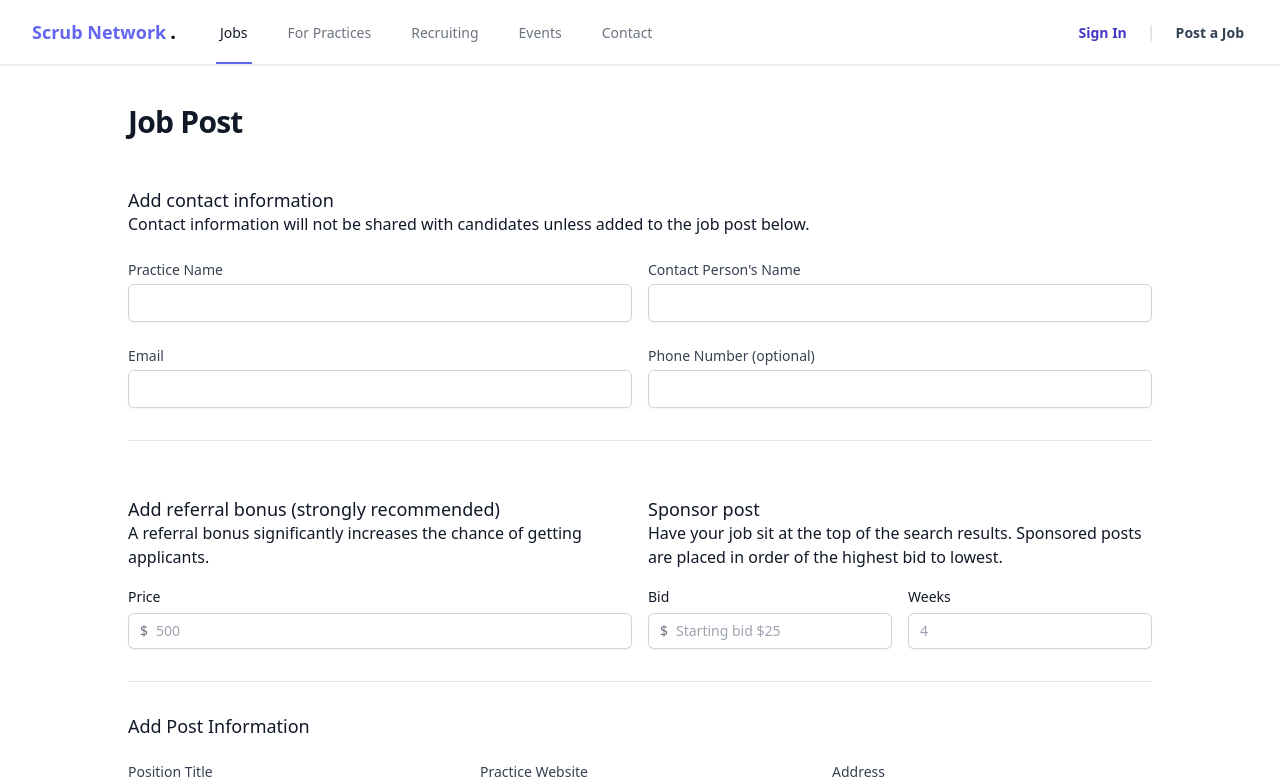
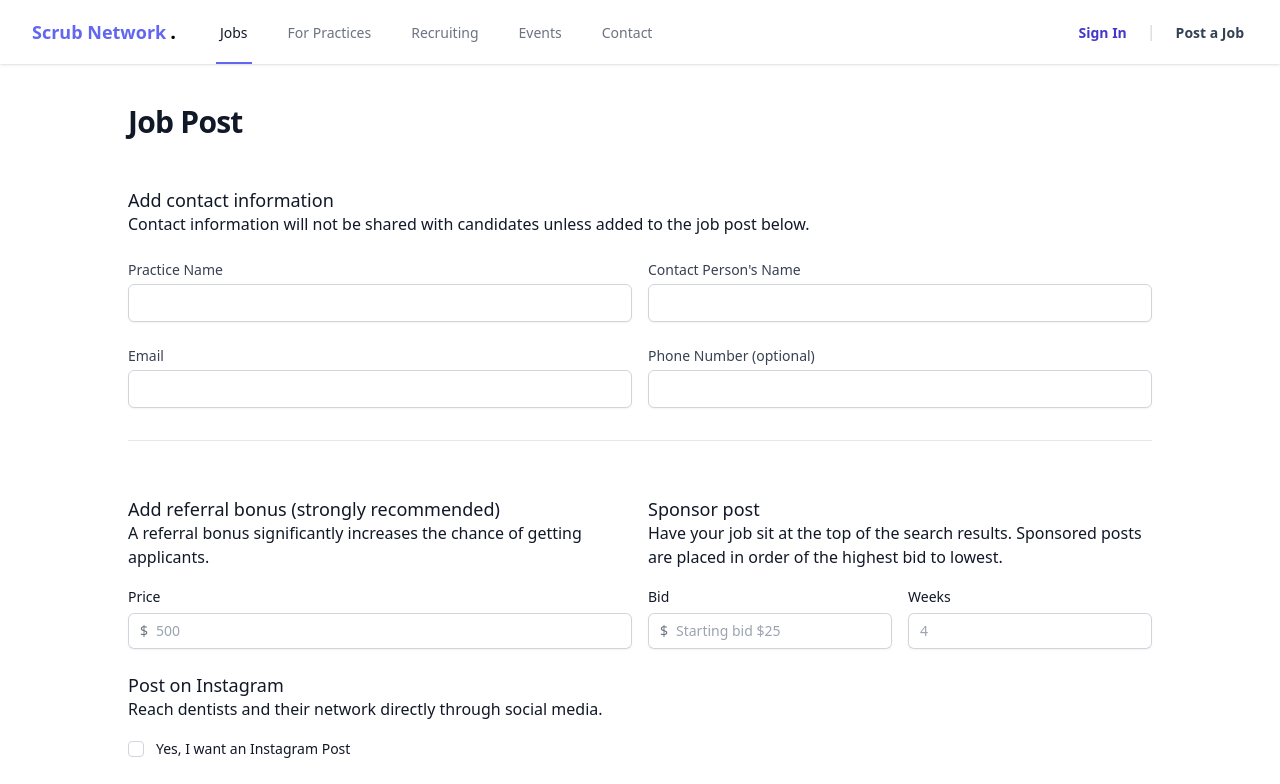
Before and after one commit to sean-yang14/myscrubnetwork, a Next.js app: page /post-a-job in a window 1280 px wide. Shown: the top 784 px of the page. Built offline with nearby package versions, Linux system fonts and the light colour scheme; no server answers.

Commit message:
added instagram post offering

```diff
--- a/src/components/for-practices/pricing.jsx
+++ b/src/components/for-practices/pricing.jsx
@@ -21,6 +21,17 @@
 		features: ['Sponsorship lasts for a 7 days'],
 		featured: false,
 		cta: 'Sponsor post',
+	},
+	{
+		name: 'Instagram',
+		id: 'tier-instagram',
+		href: '/post-a-job',
+		price: '$500',
+		description:
+			"Have your post shared via our instagram account. It's the fastest and most direct way to reach candidates in our network.",
+		features: ['Posts stay up until role is filled'],
+		featured: false,
+		cta: 'Post on Instagram',
 	},
 	{
 		name: 'Recruiting Services',
@@ -58,7 +69,7 @@
 				<p className='mt-6 max-w-2xl text-xl leading-8 text-gray-600'>
 					No matter your hiring challenges, we have a solution.
 				</p>
-				<div className='isolate mx-auto mt-10 grid max-w-md grid-cols-1 gap-8 lg:mx-0 lg:max-w-none lg:grid-cols-3'>
+				<div className='isolate mx-auto mt-10 grid max-w-md grid-cols-1 gap-8 lg:mx-0 lg:max-w-none lg:grid-cols-4'>
 					{tiers.map((tier) => (
 						<div
 							key={tier.id}
--- a/src/components/practices/job-post.jsx
+++ b/src/components/practices/job-post.jsx
@@ -35,11 +35,10 @@
 		salary: '',
 		interval: '',
 		schedule: '',
-		type: '',
-		message: '',
 		price: '',
 		bid: '',
 		weeks: '',
+		instagram: false,
 	};
 
 	const [formData, setFormData] = useState({
@@ -67,6 +66,13 @@
 			});
 			console.log(msg);
 		}
+	};
+
+	const handleCheckbox = (e) => {
+		setFormData((prev) => ({
+			...prev,
+			[e.target.name]: !formData.instagram,
+		}));
 	};
 
 	const handleChange = (e) => {
@@ -358,6 +364,51 @@
 												</div>
 											</div>
 										</div>
+										<div className='sm:col-span-3'>
+											<h3 className='text-lg font-medium leading-6 text-gray-900'>
+												Post on Instagram
+											</h3>
+											<p className='text-base leading-6 text-gray-900'>
+												Reach dentists and their network directly through social
+												media.
+											</p>
+											<div className='mt-4'>
+												<fieldset>
+													<legend className='sr-only'>Instagram</legend>
+													<div className='space-y-5'>
+														<div className='relative flex items-start'>
+															<div className='flex h-6 items-center'>
+																<input
+																	id='instagram'
+																	aria-describedby='instagram-offering-option'
+																	name='instagram'
+																	type='checkbox'
+																	value={true}
+																	onChange={handleCheckbox}
+																	// checked={formData.instagram}
+																	className='h-4 w-4 rounded border-gray-300 text-indigo-600 focus:ring-indigo-600'
+																/>
+															</div>
+															<div className='ml-3 text-sm leading-6'>
+																<label
+																	htmlFor='instagram'
+																	className='font-medium text-gray-900'
+																>
+																	Yes, I want an Instagram Post
+																</label>
+																{/* <p
+																	id='comments-description'
+																	className='text-gray-500'
+																>
+																	Get notified when someones posts a comment on
+																	a posting.
+																</p> */}
+															</div>
+														</div>
+													</div>
+												</fieldset>
+											</div>
+										</div>
 									</div>
 								</div>
 
--- a/src/pages/for-practices.js
+++ b/src/pages/for-practices.js
@@ -15,8 +15,8 @@
       <Features />
       <Competitors />
       <Pricing />
-      <CallToAction />
-      <Recruiting />
+      {/* <CallToAction />
+      <Recruiting /> */}
       <Footer />
     </MainCard>
   )
```
